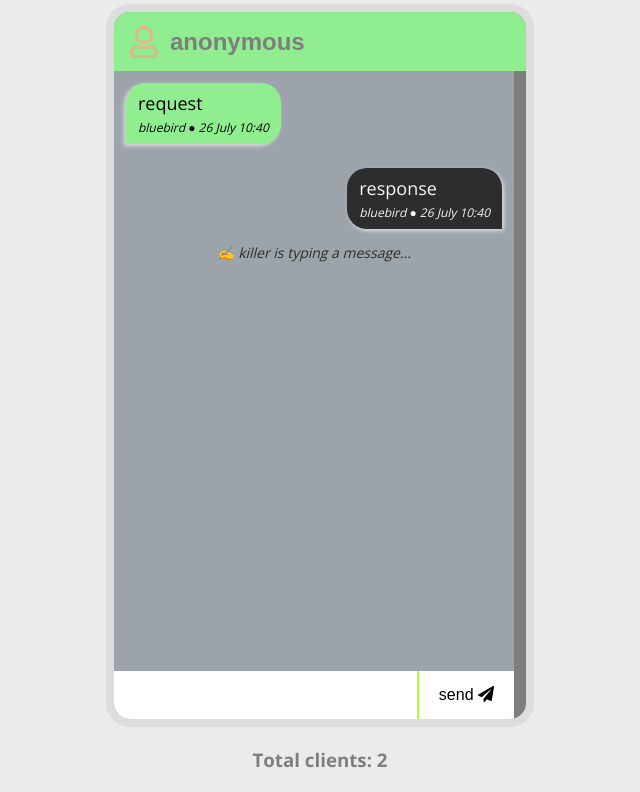
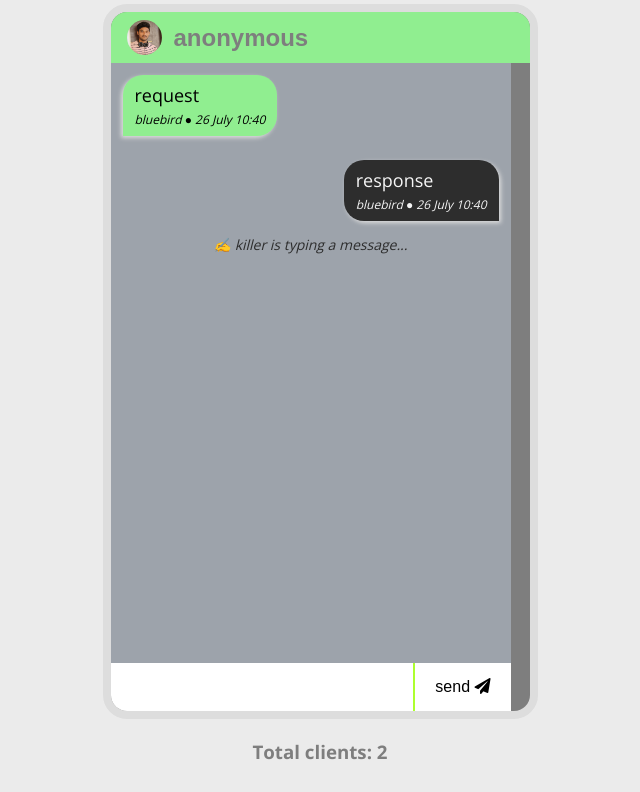
Before and after one commit to lakshmanaraopatri/chat-box-websocket, a website: page chat_box_application/public/index.html in a window 1280 px wide. Shown: the part 79-871 px from the top of the page, without its empty margins (320-960 px from the left). Drawn offline with nearby package versions, Linux system fonts and the light colour scheme; no server answers.

Commit message:
chat box

```diff
--- a/chat_box_application/public/index.html
+++ b/chat_box_application/public/index.html
@@ -16,7 +16,9 @@
     <h1 class="title">CHAT APPLICATION</h1>
     <div class="main">
       <div class="name">
-        <span><i class="far fa-user"></i></span>
+        <span
+          ><img src="./pic.jpg" alt="alternative_text" class="image"
+        /></span>
         <input
           type="text"
           id="name-input"
--- a/chat_box_application/public/style.css
+++ b/chat_box_application/public/style.css
@@ -6,7 +6,12 @@
   box-sizing: border-box;
   scroll-behavior: smooth;
 }
-
+.image {
+  display: flex;
+  height: 35px;
+  width: 35px;
+  border-radius: 50%;
+}
 body {
   font-family: "Open Sans", sans-serif;
   /* display: flex;
```
Also changed, not shown: chat_box_application/public/pic.jpg (added).
